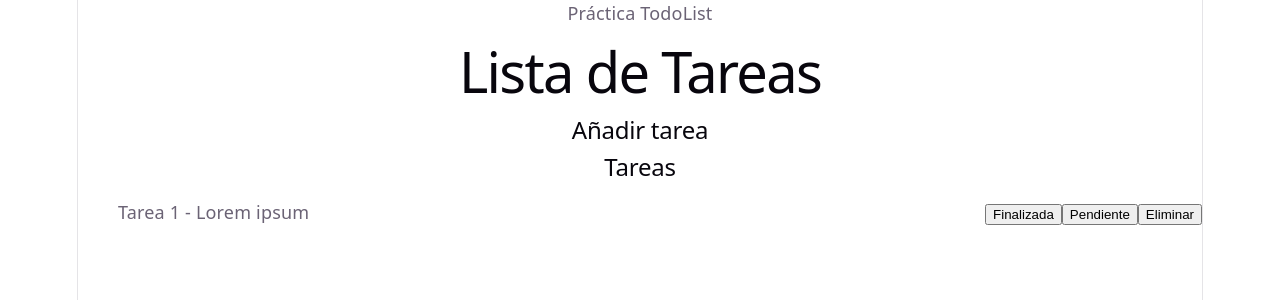
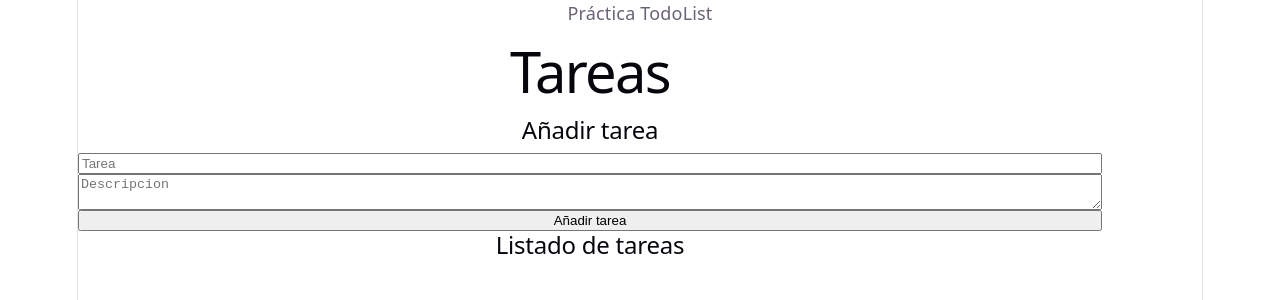
Before and after one commit to carlospmendiola/practica-todo-list10062026, a React (Vite) app: page / in a window 1280 px wide. Shown: the top 300 px of the page. Built offline with nearby package versions, Linux system fonts and the light colour scheme.

Commit message:
Añadidos hook y funcionalidad de añadir y borrar

```diff
--- a/src/App.css
+++ b/src/App.css
@@ -1,5 +1,15 @@
+.containerAll {
+  max-width: 80dvw;
+}
+
 .flexContainer {
   display: flex;
+}
+/* .center {
+  align-content: center;
+} */
+.positionRow {
+  flex-flow: wrap column;
 }
 .alingLateral {
   justify-content: space-between;
--- a/src/App.jsx
+++ b/src/App.jsx
@@ -1,9 +1,19 @@
 import './App.css'
 import { TodoAdd } from './components/TodoAdd'
 import { TodoList } from './components/TodoList'
+import { useTodoList } from './hooks/useTodoList'
+// import { todoReducer } from "./reducer/todoReducer"
+// import { useReducer } from "react"
+
+
 
 function App() {
-
+      const {
+        todos,
+        handleDeleteTodo,
+        handleAddTodo,
+        handleToggleTodo
+    } = useTodoList()
 
   return (
     <>
@@ -11,11 +21,13 @@ function App() {
         <p>Práctica TodoList</p>
       </header>
 
-      <article>
-        <h1>Lista de Tareas</h1>
-        <TodoAdd/>
-        <TodoList/>
+      <article className='containerAll'>
+        <h1>Tareas</h1>
+        <TodoAdd handleAddTodo={handleAddTodo}/>
+        <TodoList todos={todos} handleDeleteTodo={handleDeleteTodo} handleToggleTodo={handleToggleTodo}/>
+
       </article>
+
       <footer></footer>
 
     </>
--- a/src/components/Todo.jsx
+++ b/src/components/Todo.jsx
@@ -1,8 +1,20 @@
-export const Todo = () => {
+export const Todo = ( {todo, handleDeleteTodo, handleToggleTodo}) => {
+  const handleToggleClick = ()=> {
+    handleToggleTodo(todo.id)
+  }
+  const handleDeleteClick = ()=> {
+    handleDeleteTodo(todo.id)
+
+  }
   return (
     <li className="flexContainer alingLateral">
-      <p class="tareaDetalle"><span>Tarea 1</span> - Lorem ipsum</p>
-      <div> <button>Finalizada</button><button>Pendiente</button><button>Eliminar</button></div>
+      <p className="tareaDetalle"><span>{todo.todo}</span> - {todo.description}</p>
+      <div><button onClick={handleToggleClick}>
+        {todo.done?
+          'Finalizada' : 'Pendiente'
+        }</button>
+        <button onClick={handleDeleteClick}>Eliminar</button>
+        </div>
     </li>
   )
 }
--- a/src/components/TodoAdd.jsx
+++ b/src/components/TodoAdd.jsx
@@ -1,7 +1,28 @@
-export const TodoAdd = () => {
+
+
+
+
+export const TodoAdd = ({handleAddTodo}) => {
+
+  const handlerSubmit = (ev) =>{
+    ev.preventDefault()
+    const newTodo = {
+      id: Date.now(),
+      todo: ev.target.tarea.value,
+      description: ev.target.descripcion.value,
+      done: false,
+      date: new Date()
+    }
+    handleAddTodo(newTodo)
+  }
   return (
     <section>
       <h2>Añadir tarea</h2>
+      <form onSubmit={handlerSubmit}  className="flexContainer positionRow center">
+        <input type="text" id='tarea' name='tarea' placeholder='Tarea' />
+        <textarea name="descripcion" id="descripcion" placeholder="Descripcion"></textarea>
+        <button type='submit'>Añadir tarea</button>
+      </form>
     </section>
   )
 }
--- a/src/components/TodoList.jsx
+++ b/src/components/TodoList.jsx
@@ -1,10 +1,15 @@
 import { Todo } from "./Todo"
 
-export const TodoList = () => {
+export const TodoList = ({todos, handleDeleteTodo, handleToggleTodo}) => {
+
   return (
     <section>
-      <h2>Tareas</h2>
-      <ul><Todo/></ul>
+      <h2>Listado de tareas</h2>
+      <ul>
+      {
+        todos.map(todo => <Todo key={todo.id} todo ={todo} handleDeleteTodo={handleDeleteTodo} handleToggleTodo={handleToggleTodo} />)
+      }
+      </ul>
     </section>
   )
 }
--- /dev/null
+++ b/src/hooks/useTodoList.js
@@ -0,0 +1,40 @@
+import { useReducer } from "react";
+import { todoReducer } from "../reducer/todoReducer";
+
+
+export const useTodoList = () => {
+
+    const [todos, dispatch] = useReducer(todoReducer, []);
+
+    const handleAddTodo = (todo) => {
+        const action = {
+        type:'add-todo',
+        payload: todo
+      }
+      dispatch(action)
+    }
+
+    const handleDeleteTodo = (id) => {
+      const action = {
+        type:'delete-todo',
+        payload: id
+      }
+      dispatch(action)
+    }
+
+    const handleToggleTodo = (id) => {
+      const action = {
+        type:'toggle-todo',
+        payload: id
+      }
+      dispatch(action)
+    }
+
+
+    return {
+        todos,
+        handleDeleteTodo,
+        handleAddTodo,
+        handleToggleTodo
+    }
+}
--- /dev/null
+++ b/src/reducer/todoReducer.js
@@ -0,0 +1,20 @@
+export const todoReducer = (state = [], action) => {
+
+    switch (action.type) {
+
+        case 'add-todo':
+            return [...state, action.payload]
+
+        case 'delete-todo':
+            const newState = state.filter(todo => todo.id != action.payload)
+            return newState
+
+        case 'toggle-todo':
+
+
+        default:
+            return state
+
+    }
+
+}
```
